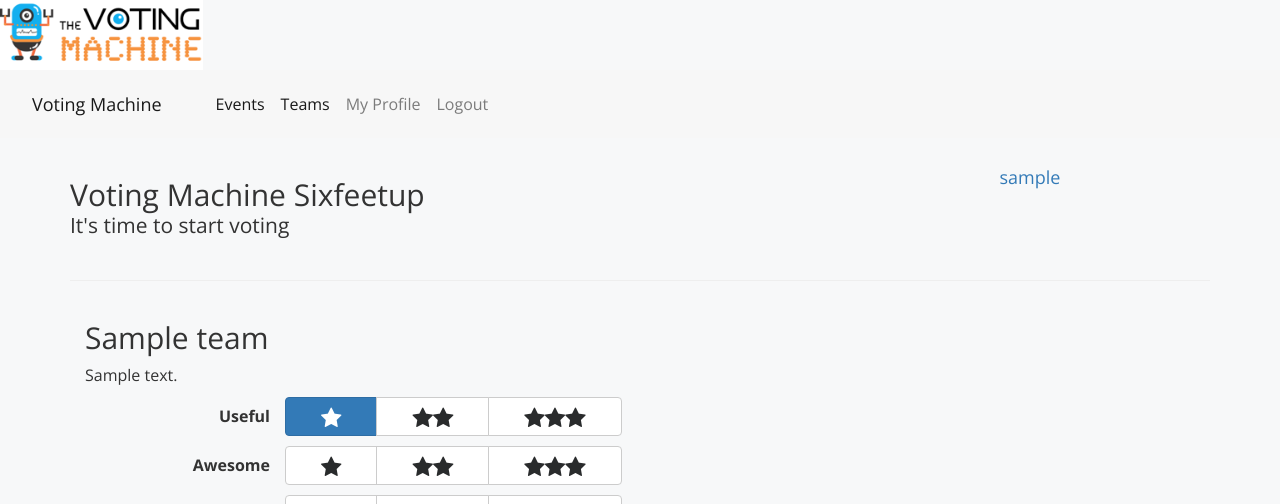
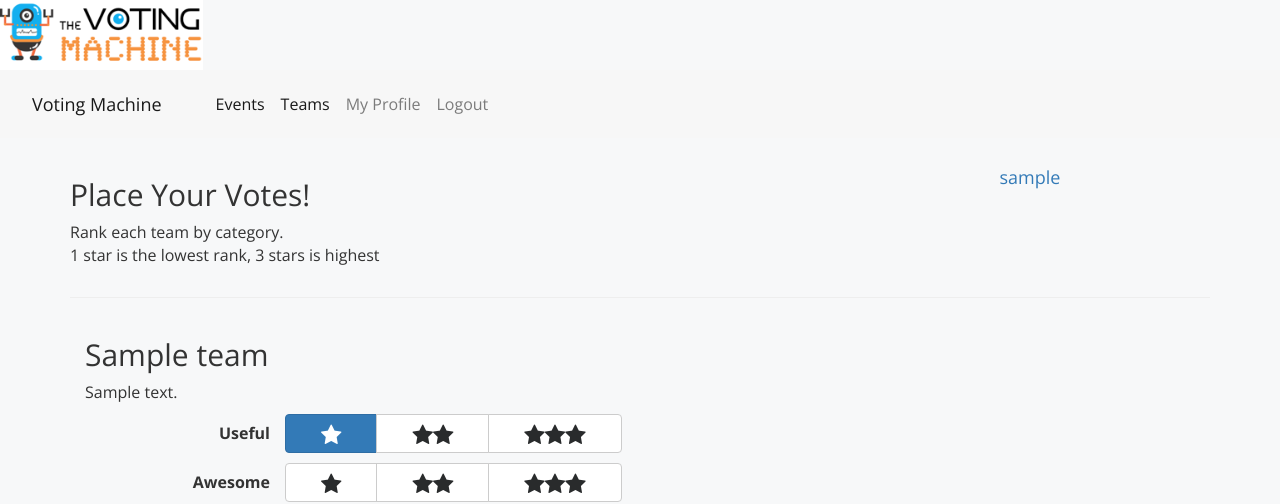
Before and after one commit to sixfeetup/django-voting-machine, a Django app: page /votingmachine/event/1/vote/ in a window 1280 px wide. Shown: the top 504 px of the page. Run offline with Django 3.2, Linux system fonts and the light colour scheme; a user stored in the database is signed in; tables that the repository leaves empty hold one stand-in row (values such as "Sample post"); style sheets or scripts are compiled from the project's sources; some libraries are stand-ins or nearby versions.

Commit message:
update text at top of voting page

```diff
--- a/voting/templates/votingmachine/vote_detail.html
+++ b/voting/templates/votingmachine/vote_detail.html
@@ -14,7 +14,9 @@
 
     <div class="row">
         <div class="col-md-8">
-            <h2>Voting Machine Sixfeetup<p class="lead">It's time to start voting</p></h2>
+            <h2>Place Your Votes!</h2>
+            <p>Rank each team by category.<br>
+               1 star is the lowest rank, 3 stars is highest</p>
         </div>
         <div class="col-md-4">
             {# <img src="{{ team.user }}" class="img-circle center-block" height="100" width="100"> #}
```
